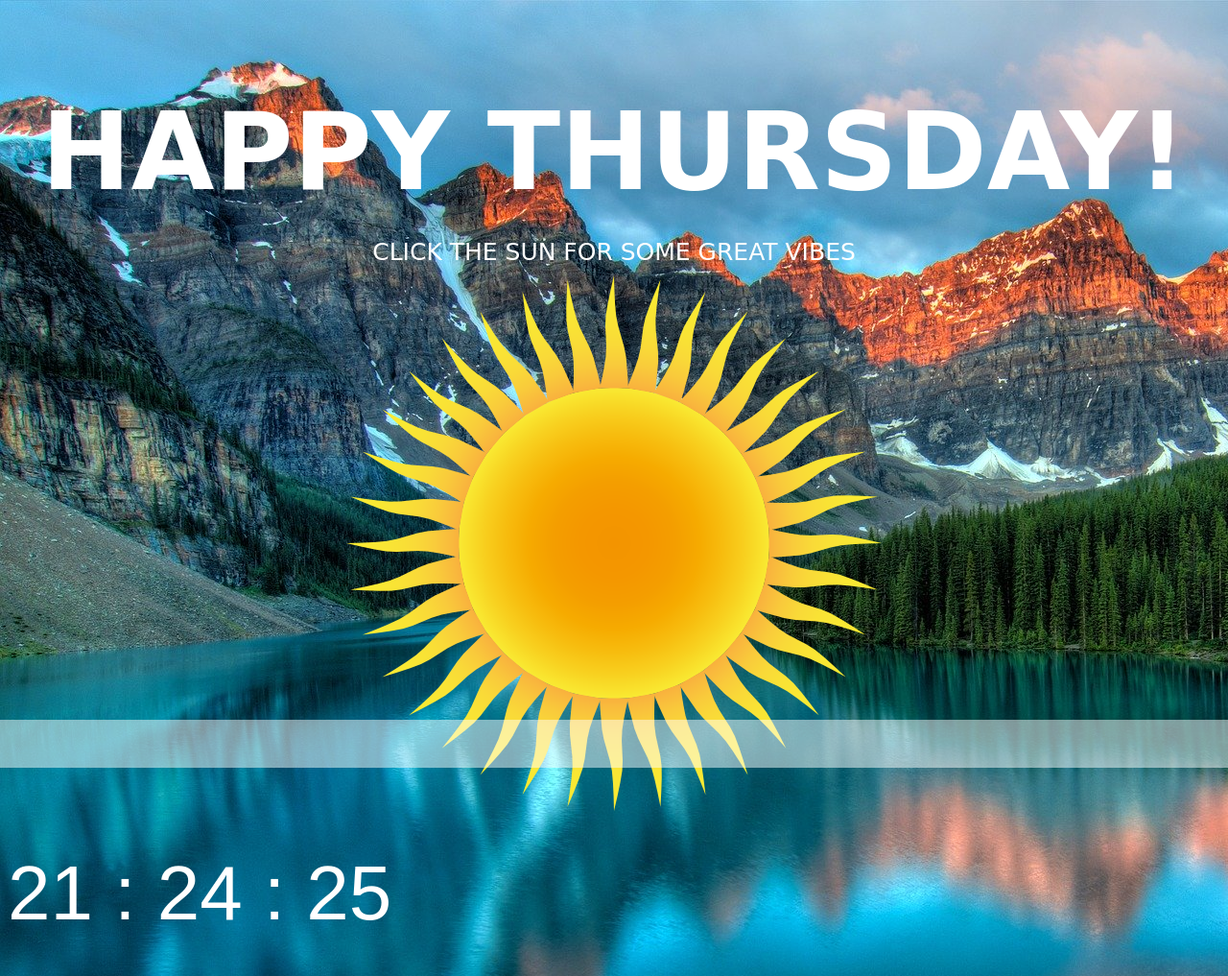
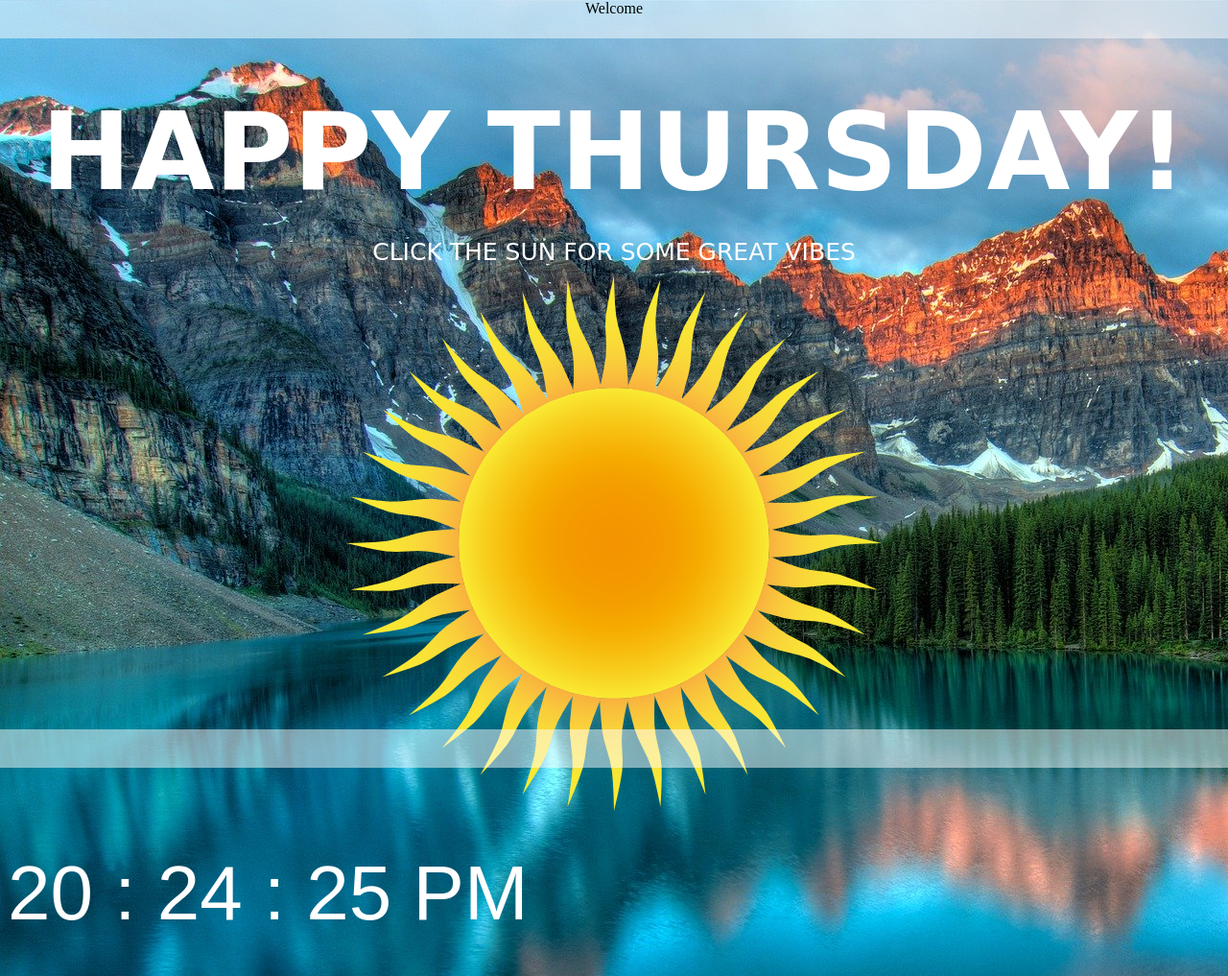
Before and after one commit to braddonako/ahaha, a website: page index.html in a window 1280 px wide. Shown: the whole page at 96% size. Drawn offline with nearby package versions, Linux system fonts and the light colour scheme; a web font is replaced by a local one.

Commit message:
Converted time to pm, added a header/navbar

```diff
--- a/index.html
+++ b/index.html
@@ -9,6 +9,10 @@
     <link href="https://fonts.googleapis.com/css2?family=Spicy+Rice&display=swap" rel="stylesheet">
 </head>
 <body class='page_container'>
+    <section class='header'>
+        <header>Welcome</header>
+    </section>
+
     <section>
         <h1 id='hey'>Happy Thursday!</h1>
         <p>Click the sun for some great vibes</p>
--- a/script.js
+++ b/script.js
@@ -51,10 +51,13 @@ function currentTime(){
     let hour = date.getHours();
     let minutes = date.getMinutes();
     let seconds = date.getSeconds();
+    let midday = "AM";
+    midday = (hour >= 12) ? 'PM' : 'AM';
+    hour = (hour == 0) ? 12 : ((hour > 12) ? hour - 1: hour)
     hour = updateTime(hour);
     minutes = updateTime(minutes);
     seconds = updateTime(seconds);
-    document.getElementById('clock').innerHTML = hour + ' : ' + minutes + ' : ' + seconds;
+    document.getElementById('clock').innerHTML = hour + ' : ' + minutes + ' : ' + seconds + ' ' + midday;
     let t = setTimeout(currentTime, 1000) // setting the timer here
 }
 
--- a/style.css
+++ b/style.css
@@ -36,6 +36,17 @@ iframe {
   display: block;
 }
 
+header{
+      background-color: rgba(255, 255, 255, .5);
+      position:fixed;
+      top:0;
+      left:0;
+      width: 100%;
+      height: 40px;
+      text-align: center;
+}
+
+
 body {
     background-image: url('alberta-2297204_1920.jpg');
     padding: 0;
@@ -50,7 +61,7 @@ footer {
     bottom:0;
     left:0;
     width: 100%;
-    height: 50px;
+    height: 40px;
     text-align: center;
 }
 
```
